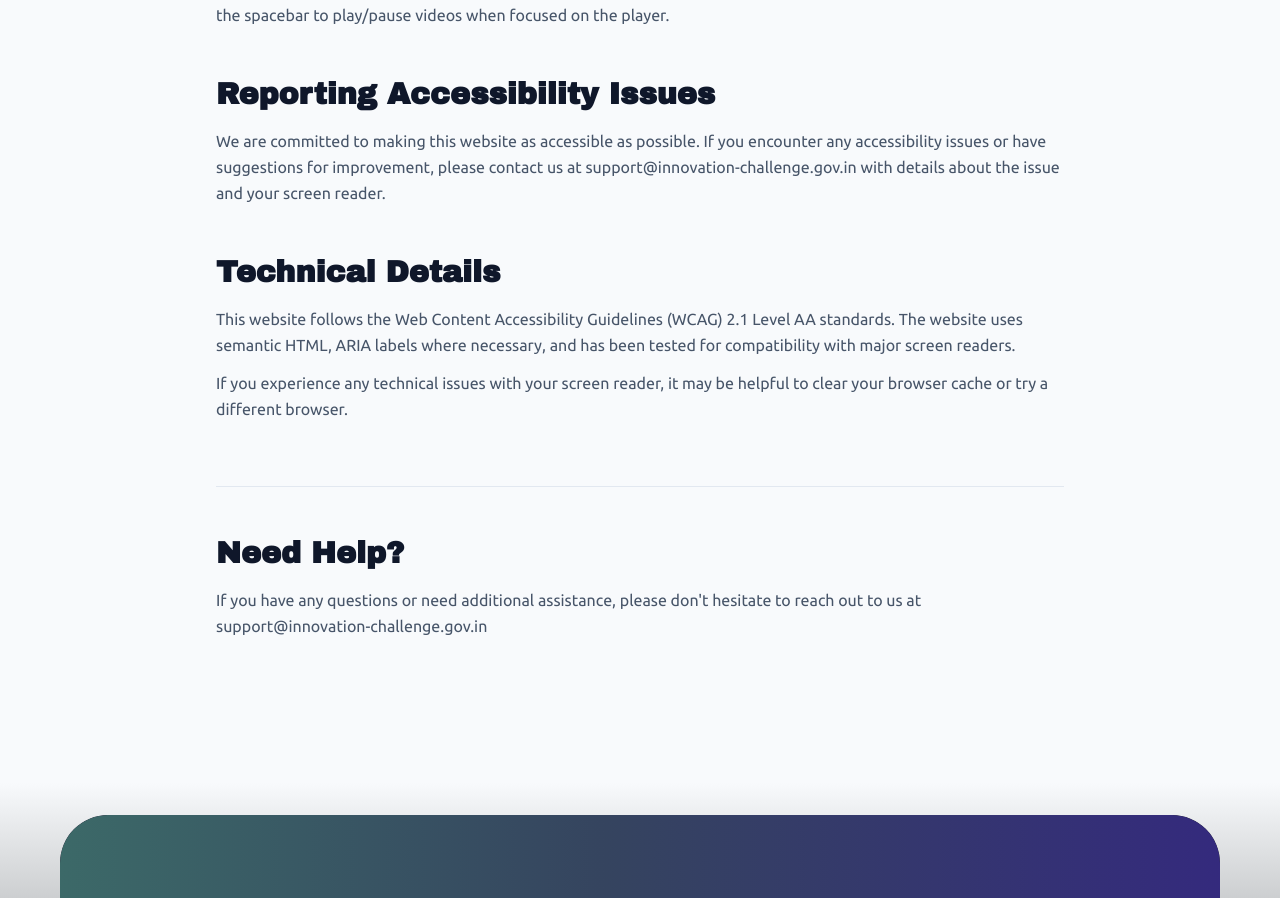
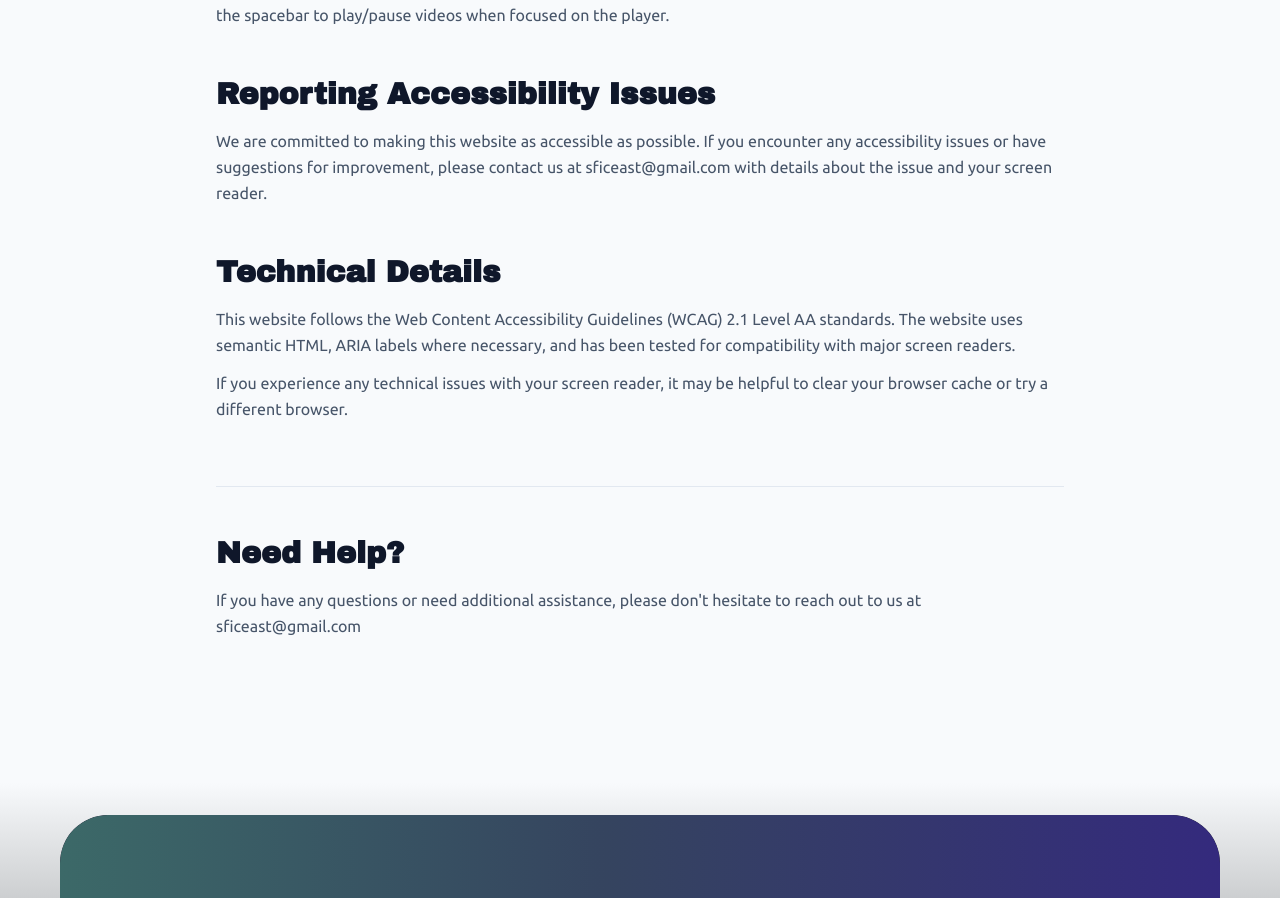
Before and after one commit to hello-sanjoyc/sfic, a Next.js app in the folder apps/web/: page /en/screen-reader-access in a window 1280 px wide. Shown: the part 2641-3539 px from the top of the page. Built offline with nearby package versions, Linux system fonts and the light colour scheme; no server answers; a web font is replaced by a local one.

Commit message:
Changed email ids

```diff
--- a/apps/web/src/components/public/pages/screen-reader-help.tsx
+++ b/apps/web/src/components/public/pages/screen-reader-help.tsx
@@ -93,7 +93,7 @@ const content = {
             {
                 heading: "Reporting Accessibility Issues",
                 content: [
-                    "We are committed to making this website as accessible as possible. If you encounter any accessibility issues or have suggestions for improvement, please contact us at support@innovation-challenge.gov.in with details about the issue and your screen reader.",
+                    "We are committed to making this website as accessible as possible. If you encounter any accessibility issues or have suggestions for improvement, please contact us at sficeast@gmail.com with details about the issue and your screen reader.",
                 ],
             },
             {
@@ -190,7 +190,7 @@ const content = {
             {
                 heading: "एक्सेसिबिलिटी समस्याओं की रिपोर्ट करें",
                 content: [
-                    "हम इस वेबसाइट को यथासंभव सुलभ बनाने के लिए प्रतिबद्ध हैं। यदि आप कोई एक्सेसिबिलिटी समस्या का सामना करते हैं या सुधार के लिए सुझाव हैं, तो कृपया समस्या और आपके स्क्रीन रीडर के विवरण के साथ support@innovation-challenge.gov.in से संपर्क करें।",
+                    "हम इस वेबसाइट को यथासंभव सुलभ बनाने के लिए प्रतिबद्ध हैं। यदि आप कोई एक्सेसिबिलिटी समस्या का सामना करते हैं या सुधार के लिए सुझाव हैं, तो कृपया समस्या और आपके स्क्रीन रीडर के विवरण के साथ sficeast@gmail.com से संपर्क करें।",
                 ],
             },
             {
@@ -287,7 +287,7 @@ const content = {
             {
                 heading: "অ্যাক্সেসযোগ্যতা সমস্যা রিপোর্ট করুন",
                 content: [
-                    "আমরা এই ওয়েবসাইটটিকে যতটা সম্ভব অ্যাক্সেসযোগ্য করতে প্রতিশ্রুতিবদ্ধ। যদি আপনি কোনো অ্যাক্সেসযোগ্যতার সমস্যার সম্মুখীন হন বা উন্নতির জন্য পরামর্শ থাকে তবে অনুগ্রহ করে সমস্যা এবং আপনার স্ক্রীন রিডারের বিবরণ সহ support@innovation-challenge.gov.in এ যোগাযোগ করুন।",
+                    "আমরা এই ওয়েবসাইটটিকে যতটা সম্ভব অ্যাক্সেসযোগ্য করতে প্রতিশ্রুতিবদ্ধ। যদি আপনি কোনো অ্যাক্সেসযোগ্যতার সমস্যার সম্মুখীন হন বা উন্নতির জন্য পরামর্শ থাকে তবে অনুগ্রহ করে সমস্যা এবং আপনার স্ক্রীন রিডারের বিবরণ সহ sficeast@gmail.com এ যোগাযোগ করুন।",
                 ],
             },
             {
@@ -466,10 +466,10 @@ export function ScreenReaderHelp({ locale }: ScreenReaderHelpProps) {
                     </h2>
                     <p className="text-base text-[var(--text-secondary)] leading-relaxed mb-4">
                         {locale === "en"
-                            ? "If you have any questions or need additional assistance, please don't hesitate to reach out to us at support@innovation-challenge.gov.in"
+                            ? "If you have any questions or need additional assistance, please don't hesitate to reach out to us at sficeast@gmail.com"
                             : locale === "hi"
-                              ? "यदि आपके कोई प्रश्न हैं या अतिरिक्त सहायता की आवश्यकता है, तो कृपया हमसे support@innovation-challenge.gov.in पर संपर्क करने में संकोच न करें"
-                              : "যদি আপনার কোনো প্রশ্ন থাকে বা অতিরিक্ত সহায়তার প্রয়োজন হয় তবে অনুগ্রহ করে support@innovation-challenge.gov.in এ আমাদের সাথে যোগাযোগ করতে দ্বিধা করবেন না"}
+                              ? "यदि आपके कोई प्रश्न हैं या अतिरिक्त सहायता की आवश्यकता है, तो कृपया हमसे sficeast@gmail.com पर संपर्क करने में संकोच न करें"
+                              : "যদি আপনার কোনো প্রশ্ন থাকে বা অতিরিक্ত সহায়তার প্রয়োজন হয় তবে অনুগ্রহ করে sficeast@gmail.com এ আমাদের সাথে যোগাযোগ করতে দ্বিধা করবেন না"}
                     </p>
                 </section>
             </main>
--- a/apps/web/src/content/bn.ts
+++ b/apps/web/src/content/bn.ts
@@ -252,7 +252,7 @@ export const bnContent = {
                     heading: "আমাদের সঙ্গে যোগাযোগ",
                     content: [
                         "এই গোপনীয়তা নীতি সম্পর্কে কোনো প্রশ্ন বা মতামত থাকলে যোগাযোগ করুন:",
-                        "ইমেল: privacy@innovation-challenge.gov.in",
+                        "ইমেল: sficeast@gmail.com",
                         "ঠিকানা: বিজ্ঞান ও প্রযুক্তি দপ্তর, ভারত সরকার",
                     ],
                 },
@@ -363,7 +363,7 @@ export const bnContent = {
                 {
                     heading: "মেধাস্বত্ব লঙ্ঘন",
                     content: [
-                        "আপনার মনে হলে সেবা ফার্স্ট ইনোভেশন চ্যালেঞ্জ ওয়েবসাইটে আপনার মেধাস্বত্ব লঙ্ঘিত হয়েছে, তাহলে অবিলম্বে ip@innovation-challenge.gov.in ঠিকানায় নিচের তথ্যসহ যোগাযোগ করুন:",
+                        "আপনার মনে হলে সেবা ফার্স্ট ইনোভেশন চ্যালেঞ্জ ওয়েবসাইটে আপনার মেধাস্বত্ব লঙ্ঘিত হয়েছে, তাহলে অবিলম্বে sficeast@gmail.com ঠিকানায় নিচের তথ্যসহ যোগাযোগ করুন:",
                         "- লঙ্ঘনকারী বিষয়বস্তুর বিস্তারিত বিবরণ",
                         "- আপনার যোগাযোগের তথ্য",
                         "- আপনি কপিরাইটের মালিক বা অনুমোদিত প্রতিনিধি এই মর্মে আইনগত দায় স্বীকার করে দেওয়া বিবৃতি",
@@ -433,7 +433,7 @@ export const bnContent = {
                     content: [
                         "এই ওয়েবসাইটের অ্যাক্সেসিবিলিটি সম্পর্কে আপনার মতামতকে আমরা স্বাগত জানাই। ব্যবহার করতে কোনো বাধার সম্মুখীন হলে আমাদের সঙ্গে যোগাযোগ করুন।",
                         "স্ক্রিন রিডার সহায়তার জন্য: /screen-reader-access ঠিকানায় আমাদের স্ক্রিন রিডার অ্যাক্সেস গাইড দেখুন",
-                        "ইমেল: accessibility@innovation-challenge.gov.in",
+                        "ইমেল: sficeast@gmail.com",
                         "অ্যাক্সেসিবিলিটি-সংক্রান্ত প্রশ্নের উত্তর আমরা ৫ কর্মদিবসের মধ্যে দেওয়ার চেষ্টা করব।",
                     ],
                 },
--- a/apps/web/src/content/en.ts
+++ b/apps/web/src/content/en.ts
@@ -252,7 +252,7 @@ export const enContent = {
                     heading: "Contact Us",
                     content: [
                         "If you have questions or comments about this Privacy Policy, please contact us at:",
-                        "Email: privacy@innovation-challenge.gov.in",
+                        "Email: sficeast@gmail.com",
                         "Address: Department of Science & Technology, Government of India",
                     ],
                 },
@@ -363,7 +363,7 @@ export const enContent = {
                 {
                     heading: "Violation of Intellectual Property Rights",
                     content: [
-                        "If you believe that your intellectual property rights have been violated on the Seva First Innovation Challenge website, please contact us immediately at ip@innovation-challenge.gov.in with:",
+                        "If you believe that your intellectual property rights have been violated on the Seva First Innovation Challenge website, please contact us immediately at sficeast@gmail.com with:",
                         "• A detailed description of the infringing content",
                         "• Your contact information",
                         "• A statement under penalty of perjury that you are the copyright owner or authorized representative",
@@ -433,7 +433,7 @@ export const enContent = {
                     content: [
                         "We welcome your feedback on the accessibility of this website. Please contact us if you encounter any barriers to accessibility.",
                         "For Screen Reader Help: Visit our Screen Reader Access Guide at /screen-reader-access",
-                        "Email: accessibility@innovation-challenge.gov.in",
+                        "Email: sficeast@gmail.com",
                         "We will respond to accessibility inquiries within 5 business days.",
                     ],
                 },
--- a/apps/web/src/content/hi.ts
+++ b/apps/web/src/content/hi.ts
@@ -252,7 +252,7 @@ export const hiContent = {
                     heading: "हमसे संपर्क करें",
                     content: [
                         "इस गोपनीयता नीति से संबंधित कोई प्रश्न या टिप्पणी हो तो हमसे संपर्क करें:",
-                        "ईमेल: privacy@innovation-challenge.gov.in",
+                        "ईमेल: sficeast@gmail.com",
                         "पता: विज्ञान एवं प्रौद्योगिकी विभाग, भारत सरकार",
                     ],
                 },
@@ -363,7 +363,7 @@ export const hiContent = {
                 {
                     heading: "बौद्धिक संपदा अधिकार का उल्लंघन",
                     content: [
-                        "यदि आपको लगता है कि सेवा फर्स्ट इनोवेशन चैलेंज वेबसाइट पर आपके बौद्धिक संपदा अधिकार का उल्लंघन हुआ है, तो ip@innovation-challenge.gov.in पर तुरंत नीचे दी गई जानकारी के साथ संपर्क करें:",
+                        "यदि आपको लगता है कि सेवा फर्स्ट इनोवेशन चैलेंज वेबसाइट पर आपके बौद्धिक संपदा अधिकार का उल्लंघन हुआ है, तो sficeast@gmail.com पर तुरंत नीचे दी गई जानकारी के साथ संपर्क करें:",
                         "- उल्लंघन करने वाली सामग्री का विस्तृत विवरण",
                         "- आपकी संपर्क जानकारी",
                         "- यह घोषणा कि आप कॉपीराइट के मालिक या अधिकृत प्रतिनिधि हैं और दी गई जानकारी के लिए कानूनी रूप से जिम्मेदार हैं",
@@ -433,7 +433,7 @@ export const hiContent = {
                     content: [
                         "इस वेबसाइट की सुगम्यता पर आपकी प्रतिक्रिया का स्वागत है। यदि आपको कोई सुगम्यता संबंधी बाधा मिले तो कृपया हमसे संपर्क करें।",
                         "स्क्रीन रीडर सहायता के लिए: /screen-reader-access पर हमारी स्क्रीन रीडर एक्सेस गाइड देखें",
-                        "ईमेल: accessibility@innovation-challenge.gov.in",
+                        "ईमेल: sficeast@gmail.com",
                         "सुगम्यता से जुड़े प्रश्नों का उत्तर हम 5 कार्यदिवस के भीतर देने का प्रयास करेंगे।",
                     ],
                 },
```
